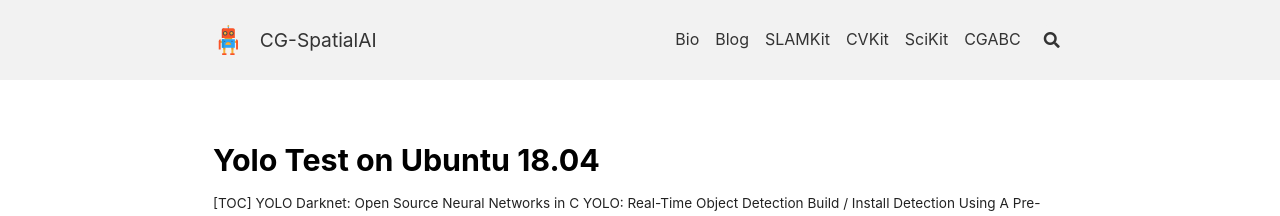
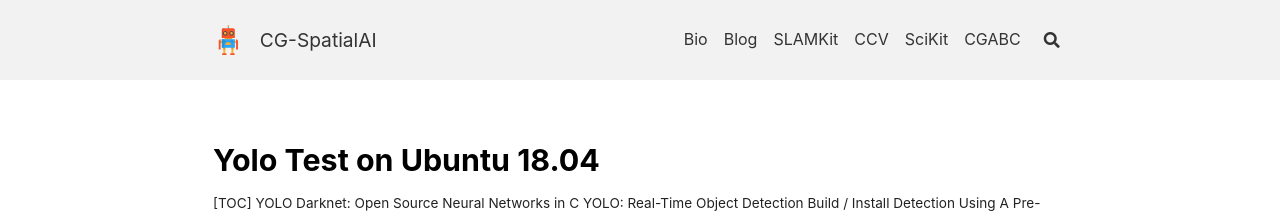
Before and after one commit to cggos/spatial-ai, a Jekyll site: the page built from index.html, in a window 1280 px wide. Shown: the top 216 px of the page. Built offline with Jekyll 4.4.1, drawn with Linux system fonts in a browser that asks for light colours; nearby versions of some CDN libraries; formulas are drawn with MathJax 3; the list of posts is cut into pages by our own code; comment, search, counter and statistics services are not loaded.

Commit message:
update _data/navigation.yml

```diff
--- a/_data/navigation.yml
+++ b/_data/navigation.yml
@@ -30,11 +30,11 @@ header:
   - title: SLAMKit
     url: https://github.com/cggos/slamkit
 
-  - title: CVKit
-    url: https://github.com/cggos/cvkit
+  - title: CCV
+    url: https://github.com/cggos/ccv
 
   - title: SciKit
-    url: https://github.com/cggos/SciKit
+    url: https://sci.cgabc.xyz/
 
   - title: CGABC
     url: https://cgabc.xyz
```
